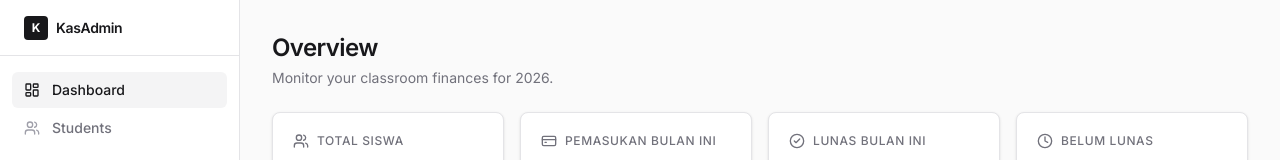
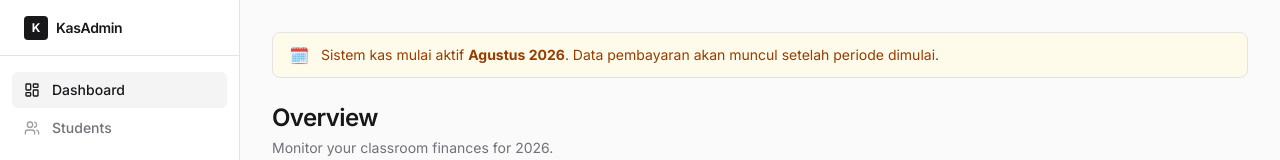
Before and after one commit to devara-g/uang-kas, a Next.js app: page /admin in a window 1280 px wide. Shown: the top 160 px of the page. Built offline with nearby package versions, Linux system fonts and the light colour scheme; no server answers; the database is empty.

Commit message:
feat: add admin dashboard with financial summary and excel export functionality

```diff
--- a/src/app/admin/page.tsx
+++ b/src/app/admin/page.tsx
@@ -14,6 +14,10 @@ export default async function AdminDashboard() {
   const { data: payments } = await supabase.from('payments').select('*').eq('year', currentYear)
 
   const currentMonth = new Date().getMonth() + 1
+  // Sistem mulai Agustus 2026 — kalau masih sebelum itu, gunakan bulan 8 sebagai acuan
+  const startMonth = currentYear === 2026 ? 8 : 1
+  const activeMonth = currentYear === 2026 ? Math.max(currentMonth, startMonth) : currentMonth
+  const isBeforeStart = currentYear === 2026 && currentMonth < startMonth
   let totalLunasBulanIni = 0
   let totalUangMasukBulanIni = 0
 
@@ -21,7 +25,7 @@ export default async function AdminDashboard() {
   const paymentStatus: Record<string, { totalPaid: number, count: number }> = {}
 
   payments?.forEach(p => {
-    if (p.month === currentMonth) {
+    if (p.month === activeMonth) {
       if (!paymentStatus[p.student_id]) {
         paymentStatus[p.student_id] = { totalPaid: 0, count: 0 }
       }
@@ -40,7 +44,7 @@ export default async function AdminDashboard() {
 
   // Data grafik bulanan (2026: Agustus - Desember; Tahun lain: Jan - Des)
   const MONTHS_SHORT = ['Jan', 'Feb', 'Mar', 'Apr', 'Mei', 'Jun', 'Jul', 'Agu', 'Sep', 'Okt', 'Nov', 'Des']
-  const startMonth = currentYear === 2026 ? 8 : 1
+  // startMonth sudah dideklarasikan di atas
   const monthlyData = []
 
   for (let m = startMonth; m <= 12; m++) {
@@ -58,6 +62,12 @@ export default async function AdminDashboard() {
 
   return (
     <div className="space-y-6">
+      {isBeforeStart && (
+        <div className="flex items-start gap-3 bg-amber-50 border border-amber-200 text-amber-800 rounded-lg px-4 py-3 text-sm">
+          <span className="text-base leading-none mt-0.5">🗓️</span>
+          <p>Sistem kas mulai aktif <strong>Agustus {currentYear}</strong>. Data pembayaran akan muncul setelah periode dimulai.</p>
+        </div>
+      )}
       <div className="flex flex-col gap-1">
         <h1 className="text-2xl font-semibold text-zinc-900 tracking-tight">Overview</h1>
         <p className="text-sm text-zinc-500">Monitor your classroom finances for {currentYear}.</p>
--- a/src/app/admin/recap/ExportButton.tsx
+++ b/src/app/admin/recap/ExportButton.tsx
@@ -56,7 +56,7 @@ export default function ExportButton({ monthlyData, currentMonth, year }: Export
           <div className="fixed inset-0 z-40" onClick={() => setOpen(false)} />
 
           {/* Dropdown */}
-          <div className="absolute right-0 top-full mt-1.5 z-50 bg-white border border-zinc-200 rounded-lg shadow-lg overflow-hidden w-[220px] max-w-[calc(100vw-32px)]">
+          <div className="absolute left-0 top-full mt-1.5 z-50 bg-white border border-zinc-200 rounded-lg shadow-lg overflow-hidden w-[220px] max-w-[calc(100vw-32px)]">
             <div className="px-3 py-2 bg-zinc-50 border-b border-zinc-100">
               <p className="text-[10px] font-semibold text-zinc-500 uppercase tracking-wider">Ekspor Excel (.xlsx)</p>
             </div>
```
